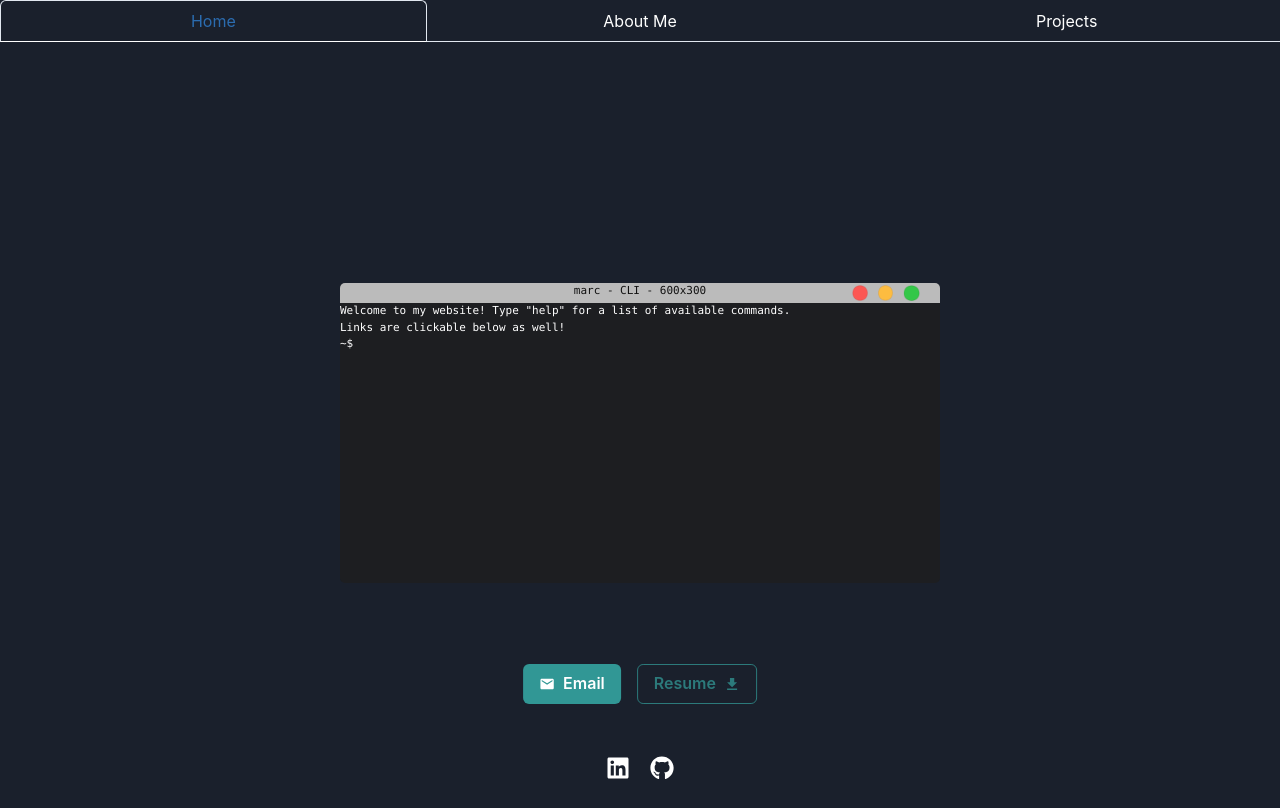
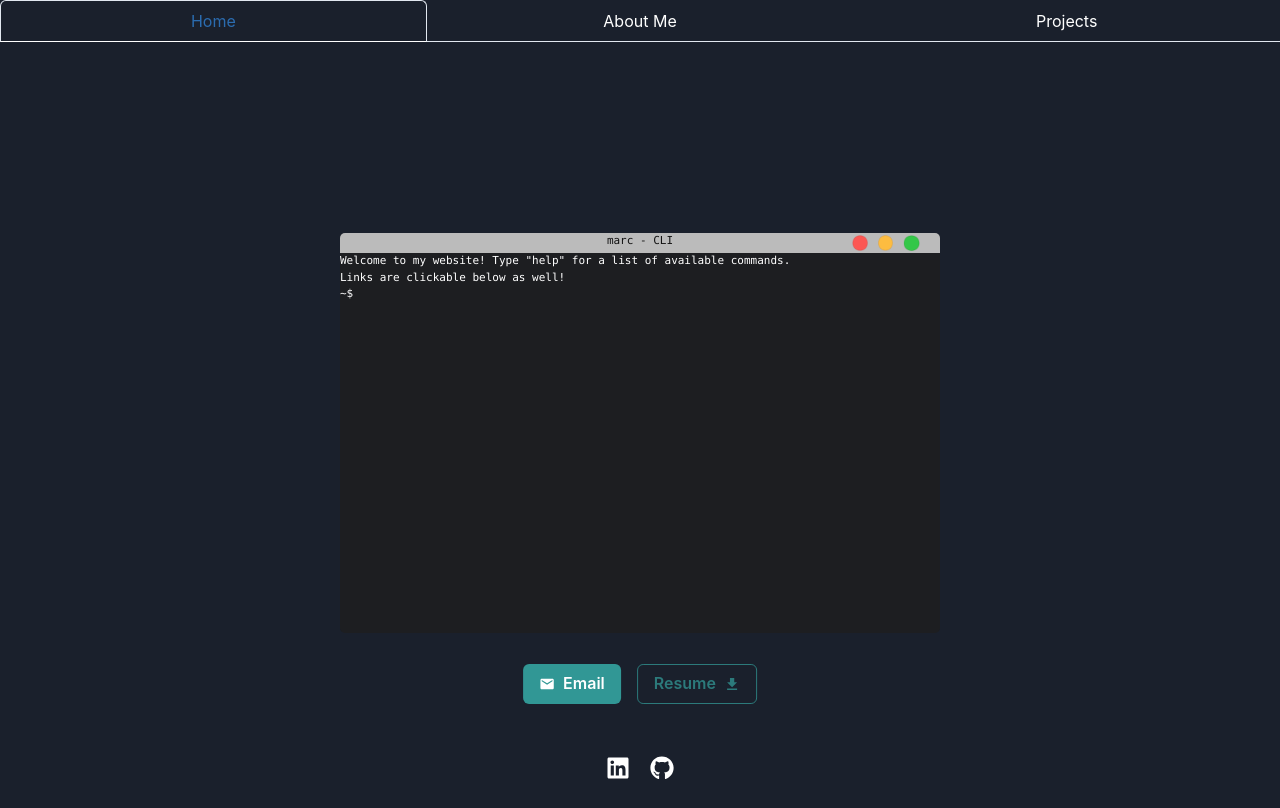
Before and after one commit to marc726/portfolio, a React (Create React App) app: page / in a window 1280 px wide. Built offline with nearby package versions, Linux system fonts and the light colour scheme.

Commit message:
dynamic CLI. mobile compatible

```diff
--- a/src/Terminal.jsx
+++ b/src/Terminal.jsx
@@ -5,25 +5,39 @@ const CommandPrompt = () => {
   const [responses, setResponses] = useState(['Welcome to my website! Type "help" for a list of available commands.\nLinks are clickable below as well!']);
   const [commandHistory, setCommandHistory] = useState([]);
   const [historyIndex, setHistoryIndex] = useState(-1);
+  const [cliSize, setCliSize] = useState({ width: '60vw', height: '50vh' }); // Initial CLI size based on viewport
   const inputRef = useRef(null);
-  const cliContainerRef = useRef(null); // Reference for the entire CLI container
+  const cliContainerRef = useRef(null);
 
   useEffect(() => {
-    // Automatically scroll to show the input field
     inputRef.current.scrollIntoView({ behavior: "smooth" });
   }, [responses]);
 
   useEffect(() => {
-    // Focus input when clicking within the CLI container
     const handleClick = () => inputRef.current.focus();
-
-    // Adding event listener
     const cliContainerElement = cliContainerRef.current;
     cliContainerElement.addEventListener('click', handleClick);
 
-    // Cleanup event listener on component unmount
     return () => cliContainerElement.removeEventListener('click', handleClick);
   }, []);
+
+  // Adjust CLI size based on window resize
+  useEffect(() => {
+    const handleResize = () => {
+      setCliSize({ width: '60vw', height: '50vh' }); // Adjust these values as needed
+    };
+
+    // Add resize event listener
+    window.addEventListener('resize', handleResize);
+
+    // Call once to set initial size
+    handleResize();
+
+    // Cleanup event listener on component unmount
+    return () => window.removeEventListener('resize', handleResize);
+  }, []);
+
+
 
   const handleCommand = (inputCommand) => {
     const trimmedCommand = inputCommand.trim();
@@ -103,16 +117,18 @@ const CommandPrompt = () => {
       fontFamily: 'Monaco, monospace',
       borderRadius: '5px',
       minHeight: '300px',
-      minWidth: '600px',
-      maxHeight: '300px',
-      maxWidth: '600px',
-      overflow: 'hidden',
-      //borderTop: '12px solid #bbb', was cutting off the top of the terminal probably wont need this
+      minWidth: '400px',
+      width: cliSize.width, // Set width dynamically
+      height: cliSize.height, // Set height dynamically
+      maxHeight: '400px', // Set max height if needed
+      maxWidth: '600px', // Set max width if needed
+      overflow: 'auto',
       display: 'flex',
       flexDirection: 'column',
-      fontSize: '11px'
+      fontSize: '11px',
+
     }}>
-      <div style={{
+      <div style={{ // Top bar
         height: '20px', // Keep the original fixed height
         backgroundColor: '#bbb',
         display: 'flex',
@@ -131,7 +147,7 @@ const CommandPrompt = () => {
           color: '#121212', // Extremely dark gray color for the "Command Prompt" text
           // Use transform for vertical alignment adjustment instead of padding
           transform: 'translateY(-10%)',
-        }}>marc - CLI - 600x300</div>
+        }}>marc - CLI</div>
         <div style={{
           width: '33%',
           display: 'flex',
@@ -149,10 +165,11 @@ const CommandPrompt = () => {
         overflowY: 'auto',
         overflowX: 'hidden',
         whiteSpace: 'pre-wrap',
+        wordBreak: 'break-word', // Ensure long words don't cause horizontal scrolling
         flexGrow: 1
       }}>
         {responses.map((response, index) => (
-          <pre key={index} style={{ whiteSpace: 'pre-wrap' }}>{response}</pre>
+          <pre key={index} style={{ whiteSpace: 'pre-wrap', margin: 0 }}>{response}</pre>
         ))}
         <form onSubmit={handleSubmit}>
           {'~$ '}
```
